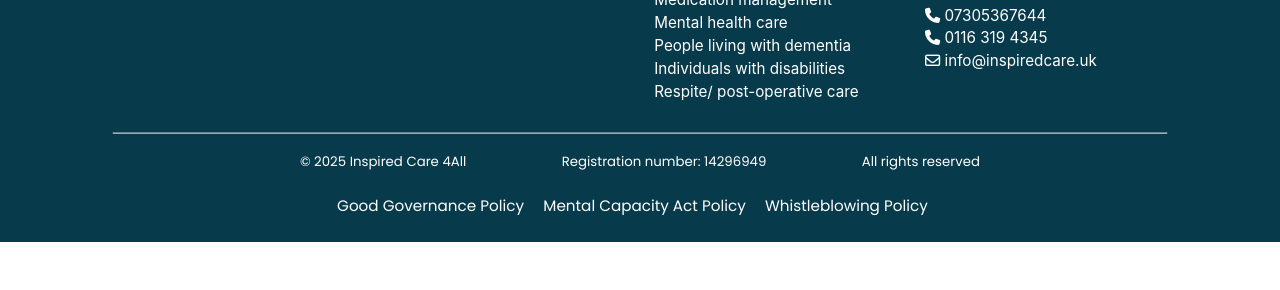
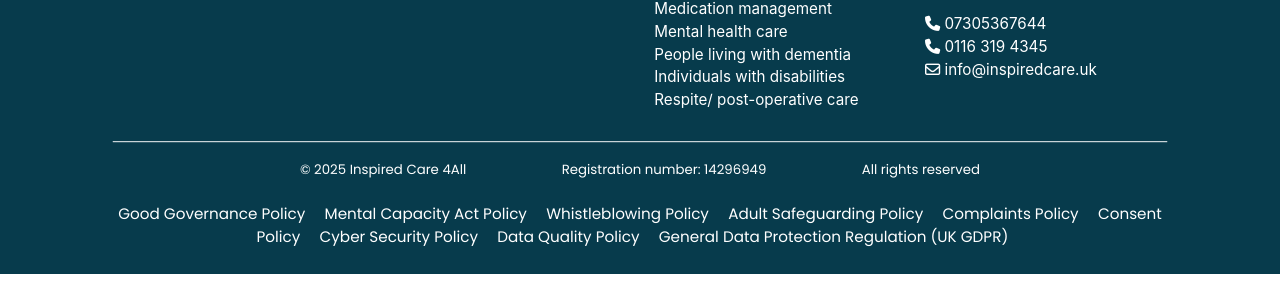
Before and after one commit to sarahhhe/inspired-care, a plain HTML site: page about.html in a window 1280 px wide. Shown: the part 1603-1893 px from the top of the page. Before the commit the page ends 1861 px from the top, so only its background shows below. Drawn offline with nearby package versions, Linux system fonts and the light colour scheme; a script that the page names is missing.

Commit message:
Add CQC rating widget and six policy PDFs

```diff
--- a/about.html
+++ b/about.html
@@ -60,6 +60,10 @@
         </ul>
       </div>
     </nav>
+    <div class="px-3 pb-2">
+      <script src="https://www.cqc.org.uk/sites/all/modules/custom/cqc_widget/widget.js?data-id=1-15062403855&amp;data-host=https://www.cqc.org.uk&amp;type=location"></script>
+      <noscript><a href="https://www.cqc.org.uk/location/1-15062403855">View our Care Quality Commission rating</a></noscript>
+    </div>
 
     <main style="color:#073b4c;" class="container pt-1">
       <!-- About us -->
@@ -168,6 +172,12 @@
         <a href="policies/Good%20Governance%20Policy%20November%202026.pdf" class="mr-3 policy-link">Good Governance Policy</a>
         <a href="policies/Mental%20Capacity%20Act%202005%20policy%202026.pdf" class="mr-3 policy-link">Mental Capacity Act Policy</a>
         <a href="policies/whistleblowing%20policy%202026.docx.pdf" class="mr-3 policy-link">Whistleblowing Policy</a>
+        <a href="policies/Adult%20Safequarding%20Policy%20October%202026.pdf" class="mr-3 policy-link">Adult Safeguarding Policy</a>
+        <a href="policies/Complaints%20Policy%20Oct%202026.pdf" class="mr-3 policy-link">Complaints Policy</a>
+        <a href="policies/Consent%20policy%202026.pdf" class="mr-3 policy-link">Consent Policy</a>
+        <a href="policies/Cyber%20Security%202026.pdf" class="mr-3 policy-link">Cyber Security Policy</a>
+        <a href="policies/Data%20Quality%20Policy%202026.pdf" class="mr-3 policy-link">Data Quality Policy</a>
+        <a href="policies/General%20Data%20Protection%20Regulation%20%28UK%20GDPR%29%202026.pdf" class="mr-3 policy-link">General Data Protection Regulation (UK GDPR)</a>
       </p>
     </div>
   </footer>
```
Also changed, not shown: careers.html (+10 -0 lines), faq.html (+10 -0 lines), index.html (+10 -0 lines), services.html (+10 -0 lines), 6 other files.
